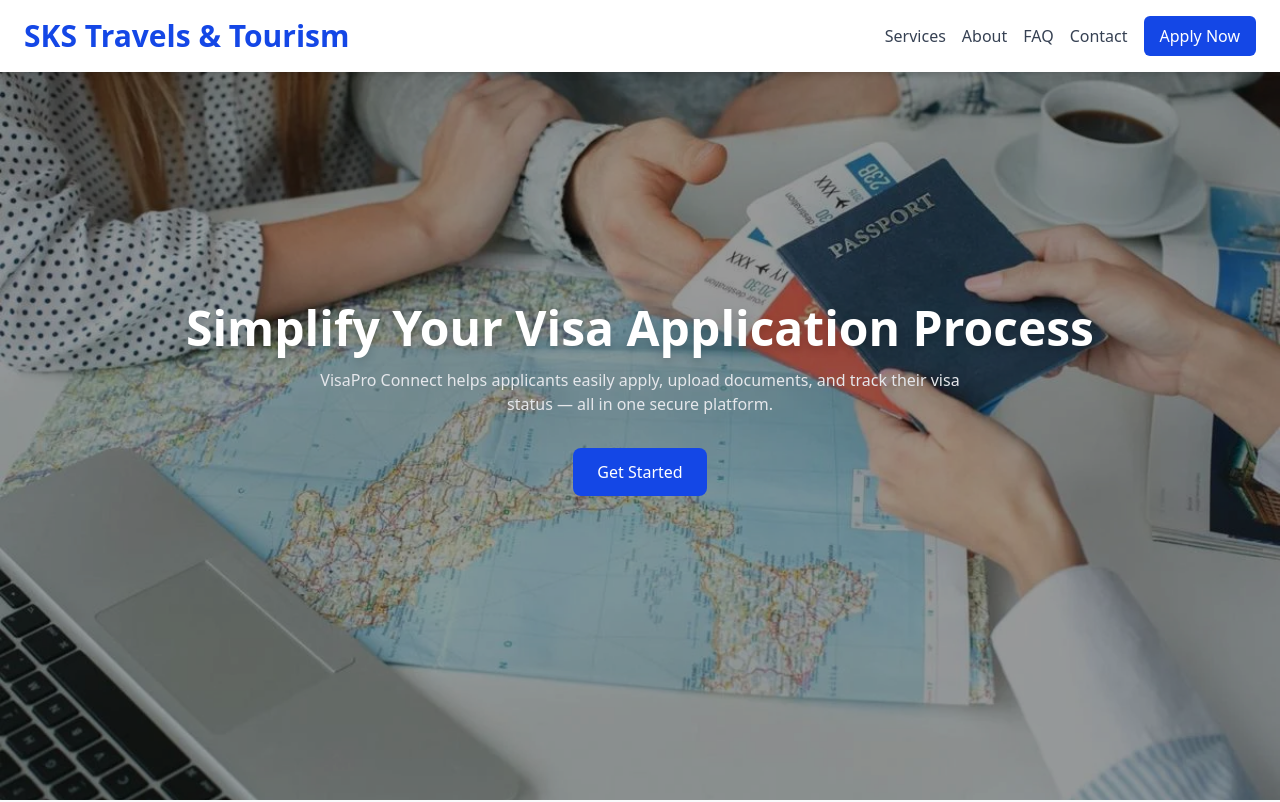
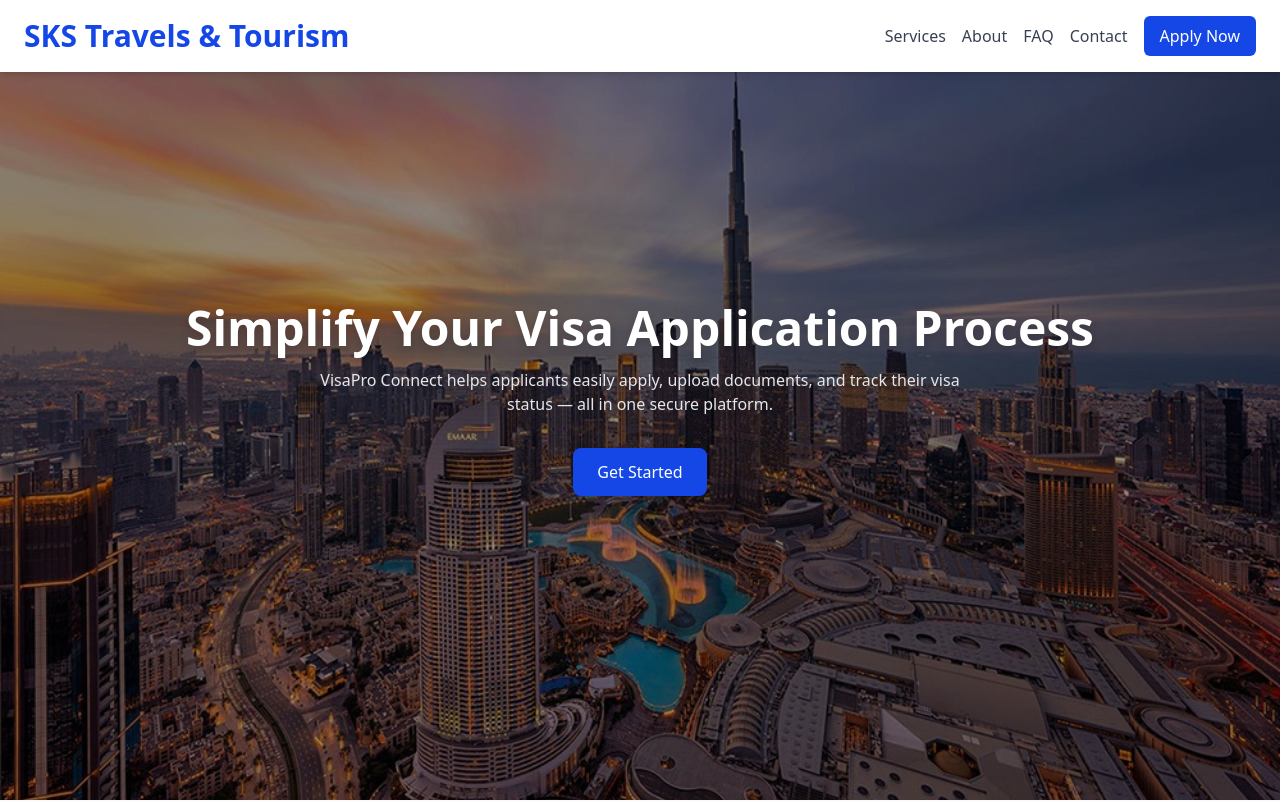
Before and after one commit to deneesha12/visa_agency, a Next.js app: page / in a window 1280 px wide. Shown: the top 802 px of the page. Built offline with nearby package versions, Linux system fonts and the light colour scheme.

Commit message:
Added hero background image and landing page updates

```diff
--- a/app/page.tsx
+++ b/app/page.tsx
@@ -31,7 +31,7 @@ export default function Home() {
 <section
   className="w-full text-center bg-cover bg-center bg-no-repeat relative flex flex-col items-center justify-center"
   style={{
-   backgroundImage: "url('/63d826a866fc0.webp')",
+   backgroundImage: "url(hero1.jpg.jpg)",
 
     minHeight: "100vh",
     width: "100%",
```
Also changed, not shown: public/hero1.jpg.jpg (added).
